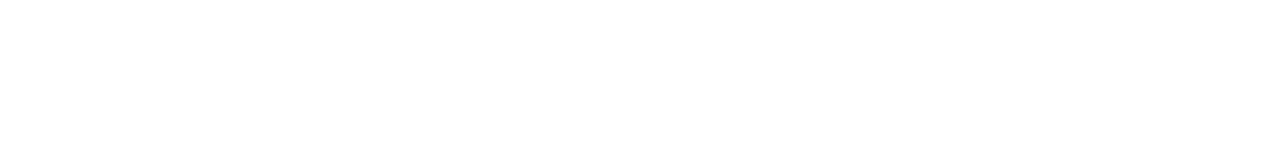
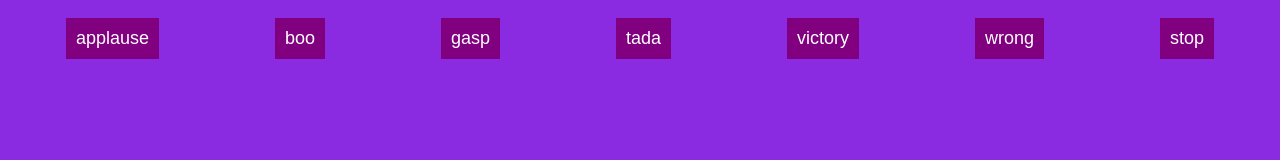
Before and after one commit to acciojob/Soundbar-shubhangiBhapkar, a website: page main.html in a window 1280 px wide. Drawn offline with Linux system fonts and the light colour scheme.

Commit message:
created a submission

```diff
--- a/main.html
+++ b/main.html
@@ -8,7 +8,22 @@
 
 <body>
 	<!-- the entire body must be written by student -->
+	<section class="container">
+	<button class="btn" id="btnapplause">applause</button>
+	<button class="btn" id="btnboo">boo</button>
+	<button class="btn" id="btngasp">gasp</button>
+	<button class="btn" id="btntada">tada</button>
+	<button class="btn" id="btnvictory">victory</button>
+	<button class="btn" id="btnwrong">wrong</button>
+	<button class="btn stop" id="btnstop">stop</button>
+
+	<audio id="audio">
+		<source src="sounds/">
+	</audio>
+	</section>
     <script type="text/javascript" src="./script.js">
+
+
 </script>
 
 </body>
--- a/styles.css
+++ b/styles.css
@@ -1 +1,21 @@
 /*  your css code here. If applicable */
+body{
+	background-color:blueviolet;
+}
+.container{
+	display :flex;
+	justify-content:space-around;
+	align-item:center;
+
+}
+
+.btn{
+	color:white;
+	border:none;
+	background-color:purple;
+	margin:10px;
+	padding:10px;
+	font-size:18px;
+
+
+}
```
